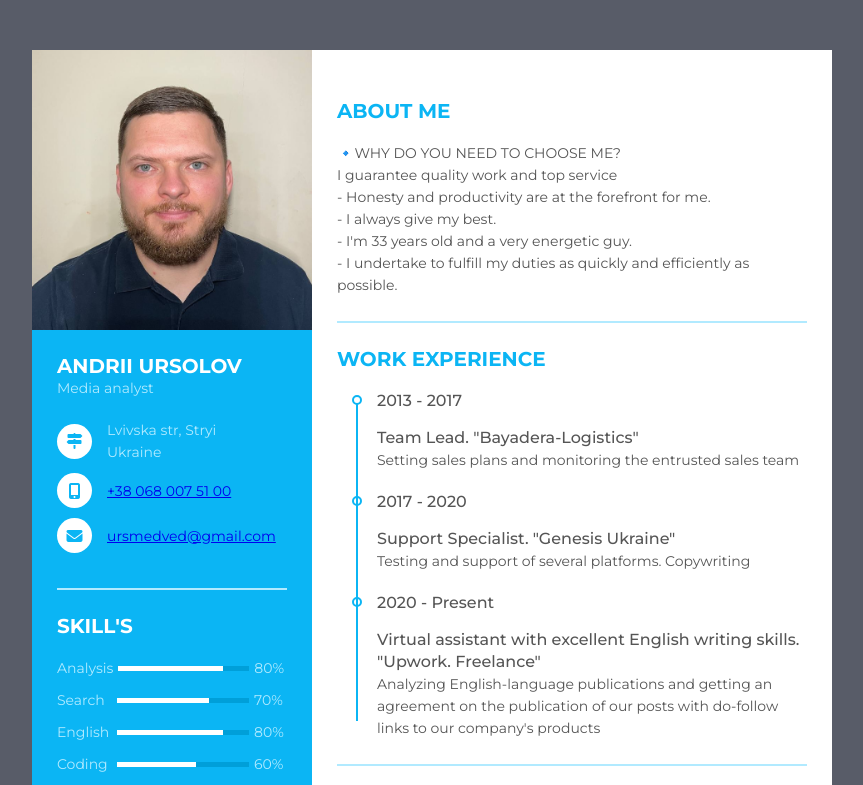
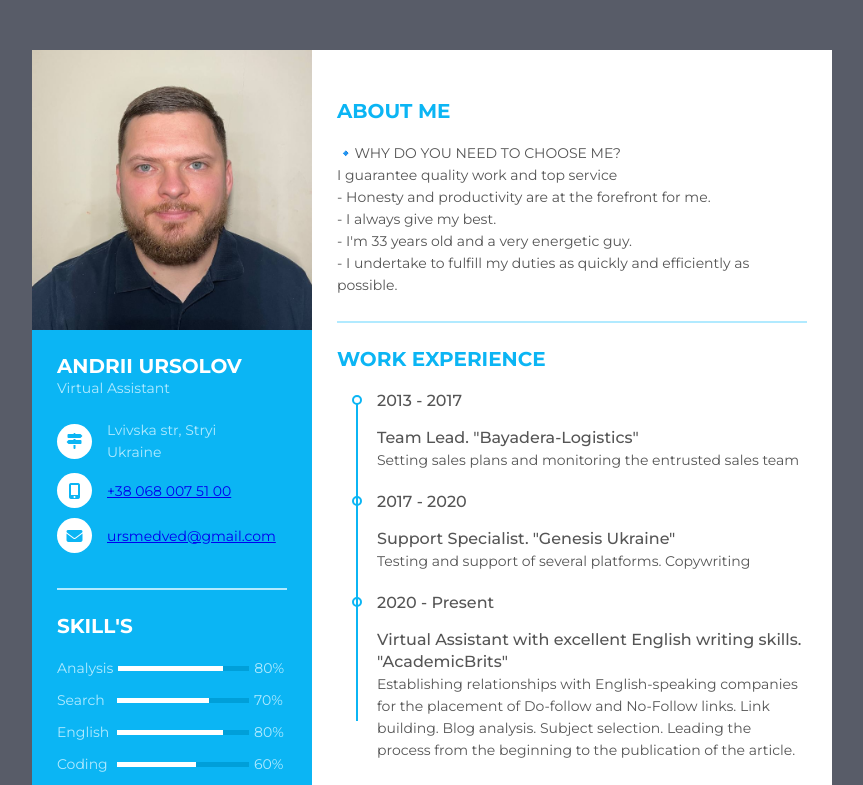
Before and after one commit to andrewurs/CV-1, a plain HTML site: page index.html in a window 1280 px wide. Shown: the top 785 px of the page, without its empty margins (208-1071 px from the left). Drawn offline with Linux system fonts and the light colour scheme.

Commit message:
newUpdate

```diff
--- a/index.html
+++ b/index.html
@@ -9,7 +9,7 @@
        <div class="resume_item resume_info">
          <div class="title">
            <p class="bold">Andrii Ursolov</p>
-           <p class="regular">Media analyst</p>
+           <p class="regular">Virtual Assistant</p>
          </div>
          <ul>
            <li>
@@ -177,9 +177,9 @@
             <li>
               <div class="date">2020 - Present</div>
               <div class="info">
-                     <p class="semi-bold">Virtual assistant with excellent English writing skills. "Upwork. Freelance"</p>
-                  <p>Analyzing English-language publications and getting an agreement on the publication of our posts with do-follow links to
-                  our company's products</p>
+                     <p class="semi-bold">Virtual Assistant with excellent English writing skills. "AcademicBrits"</p>
+                  <p>Establishing relationships with English-speaking companies for the placement of Do-follow and No-Follow links. Link
+                  building. Blog analysis. Subject selection. Leading the process from the beginning to the publication of the article.</p>
                 </div>
             </li>
         </ul>
```
